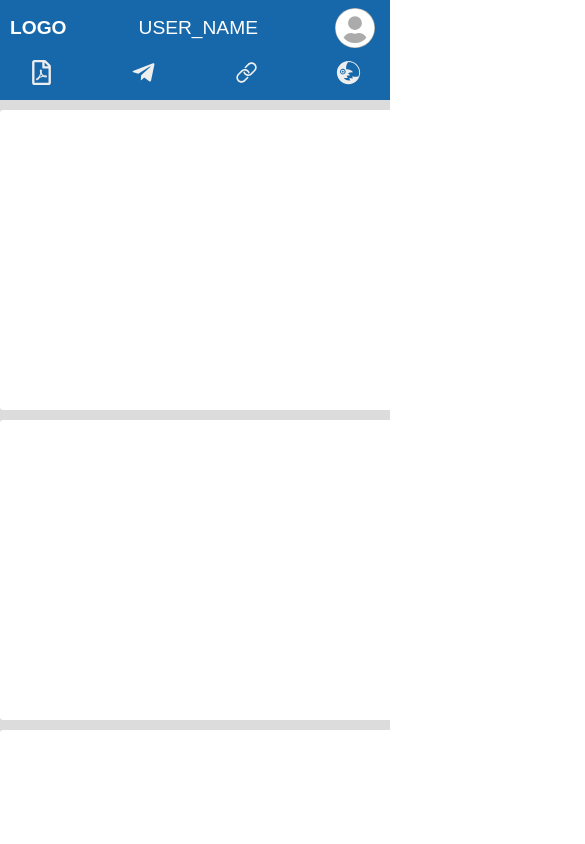
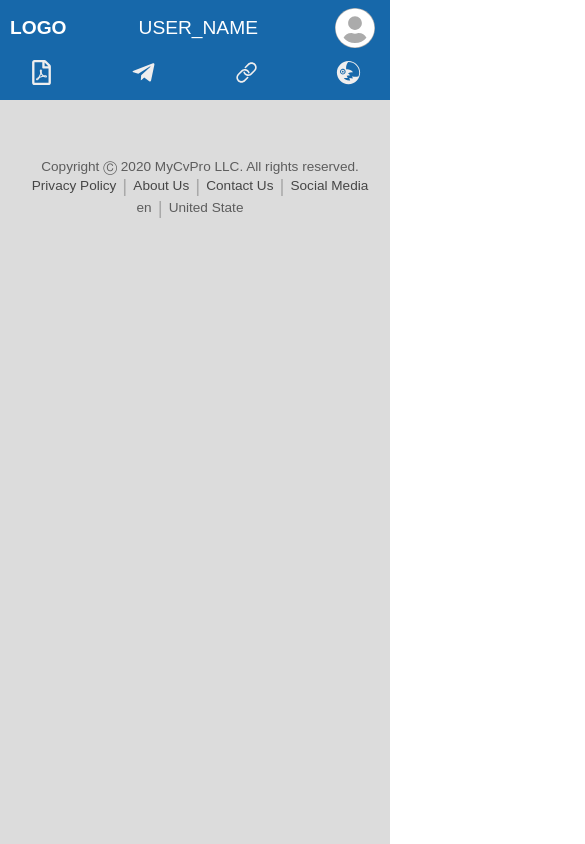
Before and after one commit to Raudelgar/mycvpro-resume, a React (Create React App) app: page / in a window 390 px wide. Shown: the top 844 px of the page, 585 px wide, since content can reach past the window. Built offline with nearby package versions, Linux system fonts and the light colour scheme.

Commit message:
footer style completed

```diff
--- /dev/null
+++ b/src/components/footer/Footer.js
@@ -0,0 +1,29 @@
+import React from 'react';
+
+import './footer.scss';
+
+export default function Footer() {
+	return (
+		<footer className='footer-container'>
+			<div className='footer-left'>
+				<div className='copyright'>
+					<span>Copyright &#9400; 2020 MyCvPro LLC. All rights reserved.</span>
+				</div>
+				<div className='footer-nav'>
+					<a href='#'>Privacy Policy</a>
+					<span className='tab'>|</span>
+					<a href='#'>About Us</a>
+					<span className='tab'>|</span>
+					<a href='#'>Contact Us</a>
+					<span className='tab'>|</span>
+					<a href='#'>Social Media</a>
+				</div>
+			</div>
+			<div className='region'>
+				<span className='lenguage'>en</span>
+				<span className='tab'>|</span>
+				<span className='country'>United State</span>
+			</div>
+		</footer>
+	);
+}
--- /dev/null
+++ b/src/components/footer/footer.scss
@@ -0,0 +1,70 @@
+.footer-container {
+	display: flex;
+	width: 1000px;
+	height: 50px;
+	justify-content: space-between;
+	align-items: center;
+	margin: 0 auto;
+	flex-wrap: wrap;
+	align-content: center;
+
+	span,
+	a {
+		color: #5d5d5d;
+		font-size: 0.85rem;
+		padding: 0 3px;
+	}
+
+	a {
+		text-decoration: none;
+	}
+
+	.tab {
+		font-size: 1.2rem;
+		color: #a9a9a9;
+	}
+
+	.footer-nav,
+	.region {
+		display: flex;
+		align-items: center;
+	}
+
+	.footer-left {
+		width: 70%;
+		display: flex;
+		align-items: center;
+		justify-content: space-between;
+		margin-left: 10px;
+
+		.footer-nav > a {
+			color: #464646;
+		}
+
+		.footer-nav > a:hover {
+			color: #2b2b2b;
+			text-decoration: underline;
+		}
+	}
+
+	.region {
+		margin-right: 10px;
+	}
+}
+
+@media (max-width: 1000px) {
+	.footer-container {
+		width: 100%;
+		height: 75px;
+		flex-direction: column;
+		justify-content: center;
+		align-items: center;
+
+		.footer-left {
+			width: 100%;
+			height: auto;
+			flex-direction: column;
+			justify-content: center;
+		}
+	}
+}
--- a/src/components/main/App.js
+++ b/src/components/main/App.js
@@ -8,6 +8,7 @@ import useTheme from '../../hooks/useTheme.js';
 import LogoLoader from '../loaders/LogoLoader.js';
 import SettingMenu from '../menu/SettingMenu.js';
 import Home from '../pages/home/Home.js';
+import Footer from '../footer/Footer.js';
 
 export default function App() {
 	const [theme, handleTheme] = useTheme();
@@ -16,7 +17,7 @@ export default function App() {
 	useEffect(() => {
 		const delay = window.setTimeout(() => {
 			setLoading(false);
-		}, 3000);
+		}, 500);
 
 		return (_) => window.clearTimeout(delay);
 	}, [isLoading]);
@@ -29,6 +30,7 @@ export default function App() {
 				<div className={`${theme}-App`}>
 					<NavBar />
 					<Home />
+					<Footer />
 				</div>
 			)}
 		</ThemeContext.Provider>
--- a/src/components/nav/nav.scss
+++ b/src/components/nav/nav.scss
@@ -10,7 +10,7 @@
 
 	.main-header {
 		width: 1000px;
-		max-width: 1020px;
+		max-width: 1000px;
 		height: 100%;
 		display: flex;
 		flex-direction: row;
@@ -24,7 +24,7 @@
 
 		.user-avatar {
 			border-radius: 50%;
-			height: 100%;
+			height: 50px;
 			width: 50px;
 			margin-right: 10px;
 			display: flex;
@@ -42,6 +42,7 @@
 
 		.avatar-img {
 			width: 40px;
+			height: 40px;
 			padding: 0;
 		}
 
@@ -91,7 +92,6 @@
 	.light-nav,
 	.dark-nav {
 		height: 100px;
-		height: 100px;
 		display: flex;
 		flex-direction: column;
 		justify-content: center;
--- a/src/components/pages/home/home.scss
+++ b/src/components/pages/home/home.scss
@@ -1,16 +1,17 @@
 .main-container {
 	width: 1000px;
-	height: 100%;
+	// max-width: 1000px;
+	// height: 100%;
 	margin: 0 auto;
 
 	.grid-container {
 		display: grid;
 		/* grid-template-rows: repeat(4, 400px); */
-		grid-template-columns: 1fr;
+		// grid-template-columns: 1fr;
 		// grid-template-rows: 400px;
 		grid-auto-rows: minmax(150px, 300px);
 		grid-gap: 10px 10px;
-		width: 1000px;
+		// width: 1000px;
 		padding: 10px 0;
 		background-color: transparent;
 
@@ -26,3 +27,12 @@
 		}
 	}
 }
+
+@media (max-width: 1000px) {
+	.main-container {
+		width: 100%;
+		.grid-container {
+			grid-auto-rows: auto;
+		}
+	}
+}
```
